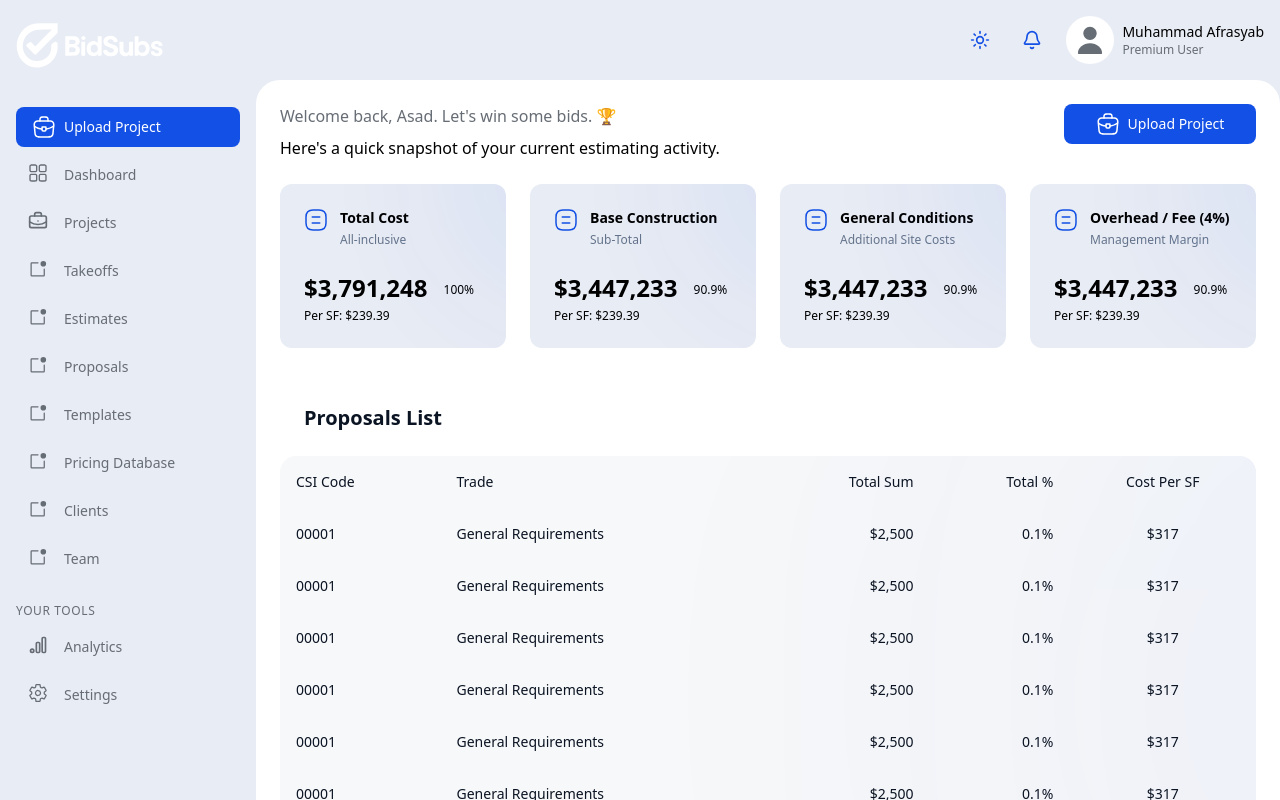
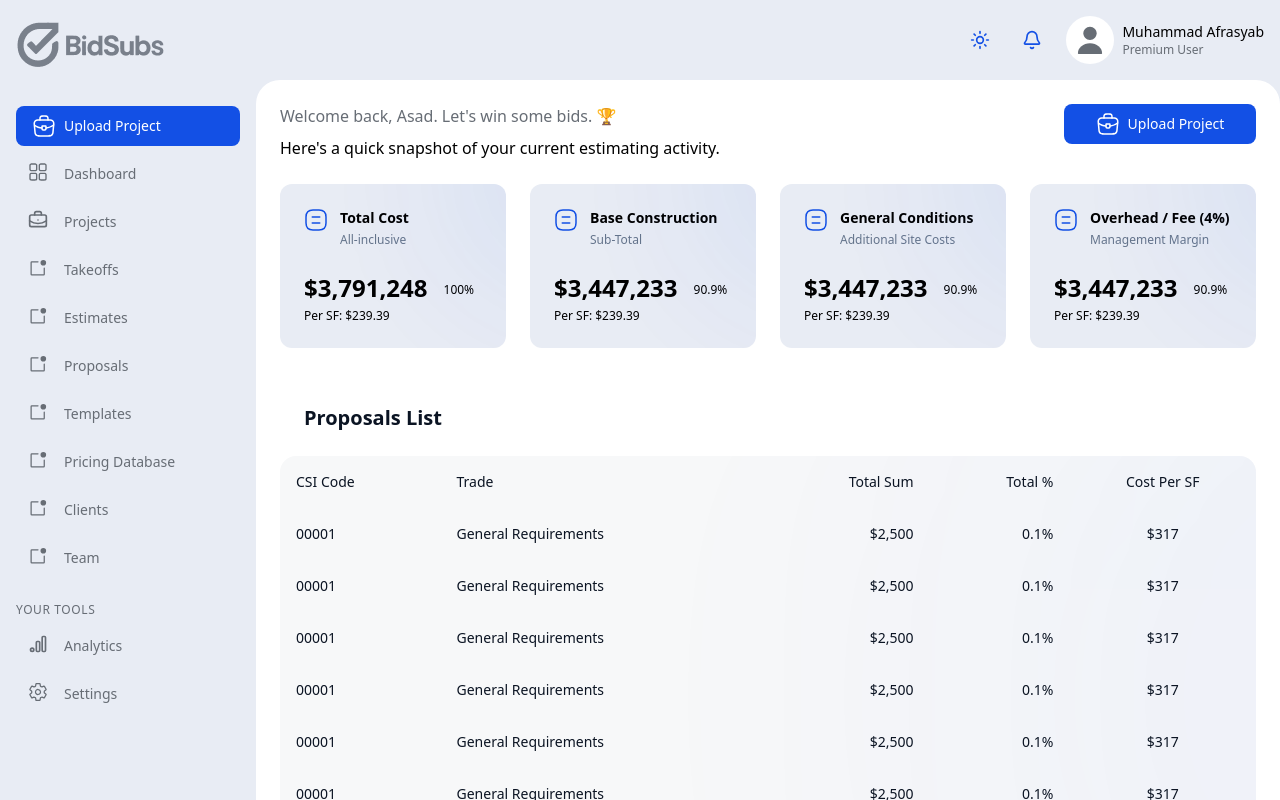
Before and after one commit to Afrasyab11/Bid-Subs, a React (Vite) app: page /dashboard in a window 1280 px wide. Both pictures are taken after a click on the button 980 px from the left and 40 px from the top of the page. Built offline with nearby package versions, Linux system fonts and the light colour scheme.

Commit message:
Fixed logo issue

```diff
--- a/src/common/Logo.tsx
+++ b/src/common/Logo.tsx
@@ -1,4 +1,3 @@
-import Image from "./image/Image";
 import { useEffect, useState } from "react";
 import { Icons } from "@/assets/Index";
 import { useSession } from "@/sessionManager/SessionContext";
@@ -11,11 +10,19 @@ const Logo = () => {
   if (!mounted) return null;
 
   return (
-    <Image
-      src={theme === "dark" ? Icons?.darkAuthLogo : Icons?.whiteLogo}
-      alt="Logo"
-      className="h-auto w-auto"
-    />
+    <>
+      <img
+        src={Icons.whiteLogo}
+        alt="Logo"
+        className="block dark:hidden h-auto w-auto"
+      />
+
+      <img
+        src={Icons.darkAuthLogo}
+        alt="Logo"
+        className="hidden dark:block h-auto w-auto"
+      />
+    </>
   );
 };
 
```
